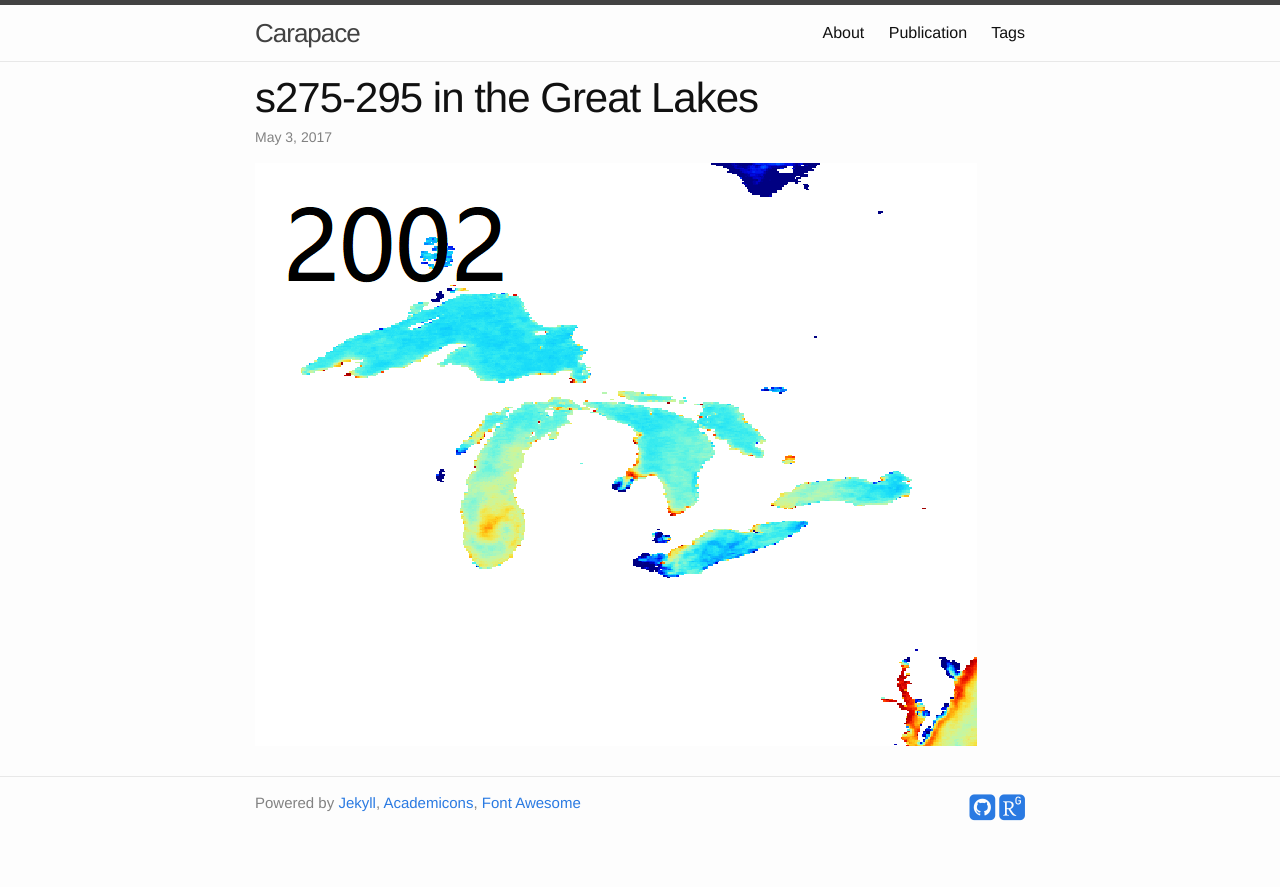
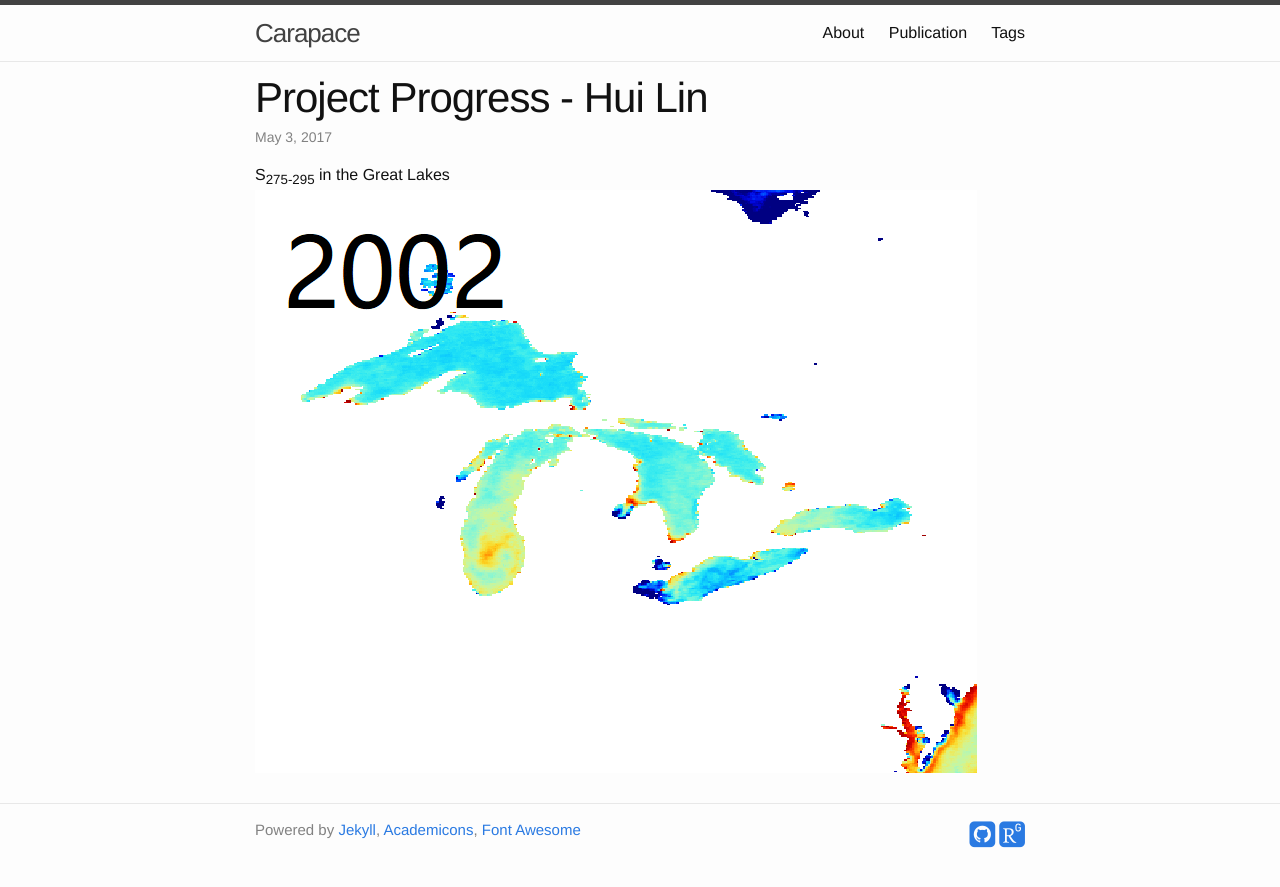
Before and after one commit to huilin1990/huilin1990.github.io, a Jekyll site: the page built from _posts/2017-05-03-s275-295-in-Great-Lakes.md, in a window 1280 px wide. Shown: the top 887 px of the page. Built offline with Jekyll 4.4.1, drawn with Linux system fonts in a browser that asks for light colours; some web fonts are replaced.

Commit message:
Project Progress

```diff
--- a/_posts/2017-05-03-s275-295-in-Great-Lakes.md
+++ b/_posts/2017-05-03-s275-295-in-Great-Lakes.md
@@ -2,6 +2,7 @@
 layout: post
 date: 2017-05-03 11:30
 categories: Research
-title: s275-295 in the Great Lakes
+title: Project Progress - Hui Lin
 ---
+S<sub>275-295</sub> in the Great Lakes
 ![s275-295 in Great Lakes](\image\s in great lakes.gif)
```
